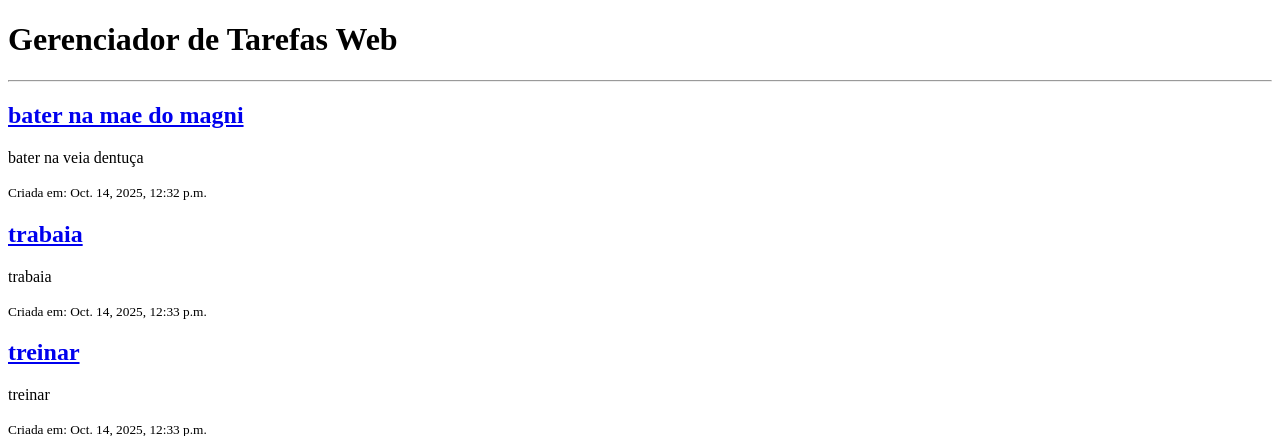
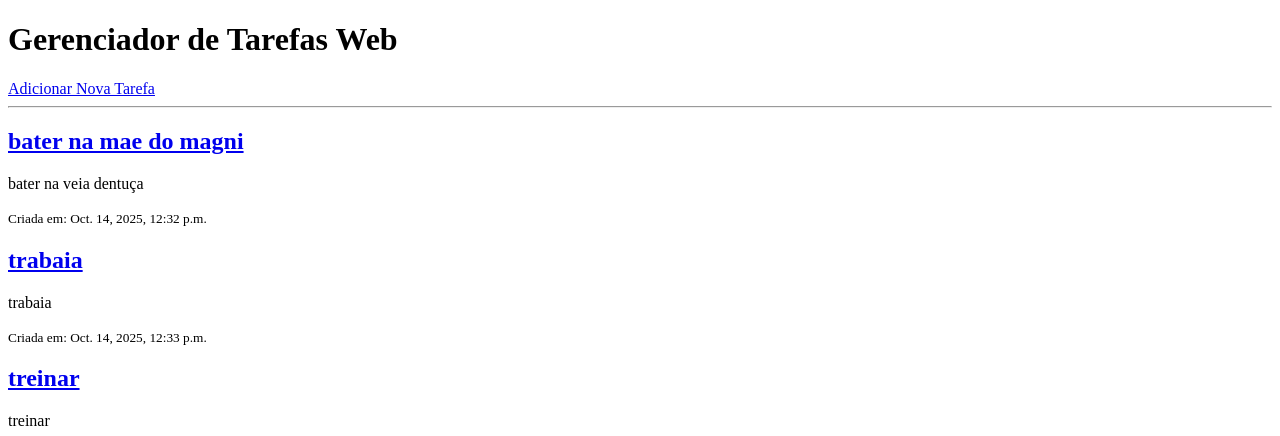
Before and after one commit to Rafaelnoxi/Desenv-Sistemas, a Django app: page /tarefas/ in a window 1280 px wide. Shown: the top 436 px of the page. Run offline with Django 5.2, Linux system fonts and the light colour scheme; data comes from the database, SQL or seed files in the repository; both versions use the stored data as it was after the commit.

Commit message:
aula dia 28/10

```diff
--- a/gerenciador_tarefas/config/tarefas/models.py
+++ b/gerenciador_tarefas/config/tarefas/models.py
@@ -1,6 +1,7 @@
 from django.db import models
 
 
+# Create your models here.
 class Tarefa(models.Model):
     titulo = models.CharField(max_length=200)
     descricao = models.TextField (blank=True)
--- a/gerenciador_tarefas/config/tarefas/templates/tarefas/detalhe.html
+++ b/gerenciador_tarefas/config/tarefas/templates/tarefas/detalhe.html
@@ -11,5 +11,6 @@
     <small>Criada em: {{ tarefa.data_criacao }}</small>
     <hr>
     <a href="{% url 'listar_tarefas' %}">Voltar para a lista</a>
+    <a href="{% url 'alterar_tarefa' tarefa.id %}">alterar tarefa</a>
 </body>
 </html>
--- a/gerenciador_tarefas/config/tarefas/templates/tarefas/lista.html
+++ b/gerenciador_tarefas/config/tarefas/templates/tarefas/lista.html
@@ -6,10 +6,11 @@
 </head>
 <body>
     <h1>Gerenciador de Tarefas Web</h1>
+    <a href="{% url 'adicionar_tarefa' %}">Adicionar Nova Tarefa</a>
     <hr>
     {% for tarefa in minhas_tarefas %}
         <div class="tarefa {% if tarefa.concluida %}concluida{% endif %}">
-            <h2><a href="{% url 'detalhe_tarefa' tarefa.id %}">{{ tarefa.titulo }}</a></h2>
+            <h2><a href="{% url 'detalhe_tarefa' tarefa.id %}" >{{ tarefa.titulo }}</a></h2>
             <p>{{ tarefa.descricao }}</p>
             <small>Criada em: {{ tarefa.data_criacao }}</small>
         </div>
--- a/gerenciador_tarefas/config/tarefas/urls.py
+++ b/gerenciador_tarefas/config/tarefas/urls.py
@@ -1,6 +1,9 @@
 from django.urls import path
 from . import views
-urlpatterns=[
-    path('',views.listar_tarefas,name='listar_tarefas'),
+
+urlpatterns = [
+    path('', views.listar_tarefas, name='listar_tarefas'),
     path('<int:tarefa_id>/', views.detalhe_tarefa, name='detalhe_tarefa'),
+    path('adicionar/', views.adicionar_tarefa, name='adicionar_tarefa'),
+    path('int:tarefa_id>/alterar/', views.alterar_tarefa, name='alterar_tarefa'),
 ]
--- a/gerenciador_tarefas/config/tarefas/views.py
+++ b/gerenciador_tarefas/config/tarefas/views.py
@@ -1,13 +1,30 @@
-from django.shortcuts import render, get_object_or_404, redirect
+from django.shortcuts import get_object_or_404, redirect, render
 from .models import Tarefa
 from django.http import HttpResponse
+
 def listar_tarefas(request):
-    tarefas_salvas=Tarefa.objects.all()
-    contexto={"minhas_tarefas":tarefas_salvas}
-    return render (request,'tarefas/lista.html',contexto)
+    tarefas_salvas = Tarefa.objects.all()
+    contexto = {"minhas_tarefas": tarefas_salvas}
+    return render(request, 'tarefas/lista.html', contexto)
 
 def detalhe_tarefa(request, tarefa_id):
+    tarefa = get_object_or_404(Tarefa, pk=tarefa_id)
+    return render(request, 'tarefas/detalhe.html', {'tarefa': tarefa})
 
-    tarefa = get_object_or_404(Tarefa, pk=tarefa_id)
+def adicionar_tarefa(request):
+    if request.method == 'POST':
+        titulo = request.POST.get('titulo')
+        descricao = request.POST.get('descricao')
+        Tarefa.objects.create(titulo=titulo, descricao=descricao)
+        return redirect('listar_tarefas')
+    return render(request, 'tarefas/form_tarefa.html')
 
-    return render(request, 'tarefas/detalhe.html', {'tarefa': tarefa})
+def alterar_tarefa(request, tarefa_id):
+    tarefa = get_object_or_404 (Tarefa, pk = tarefa_id)
+    if request.method == 'post':
+        tarefa.titulo = request.post.get('titulo')
+        tarefa.descricao = request.post.get('descricao')
+        tarefa.concluida = request.post.get('concluida') == 'on'
+        tarefa.save()
+        return redirect ('lista_tarefas')
+    return render(request,'tarefa/from_tarefa.html', {'tarefa': tarefa})
```
Also changed, not shown: gerenciador_tarefas/config/tarefas/templates/tarefas/form_tarefa.html (added, +29 -0 lines), gerenciador_tarefas/config/db.sqlite3, gerenciador_tarefas/config/tarefas/migrations/0002_rename_data_cricao_tarefa_data_criacao.py.
